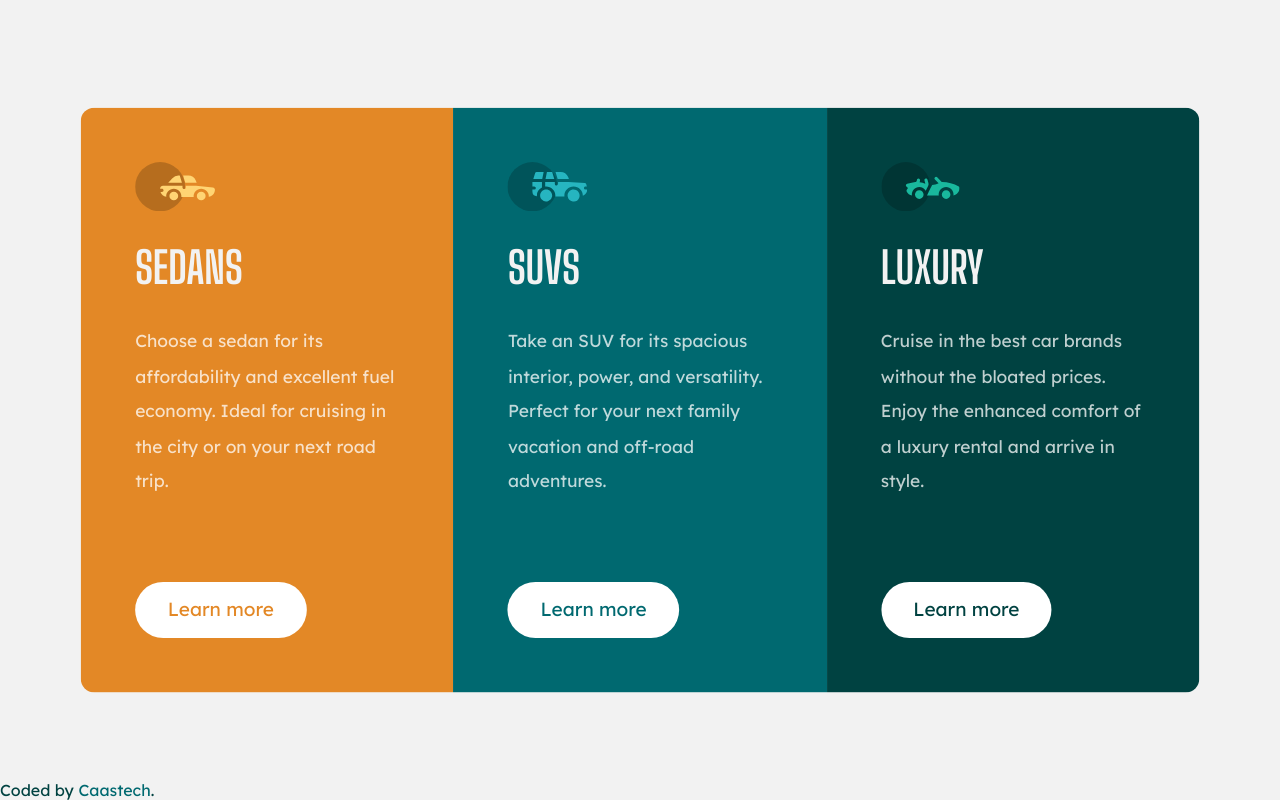
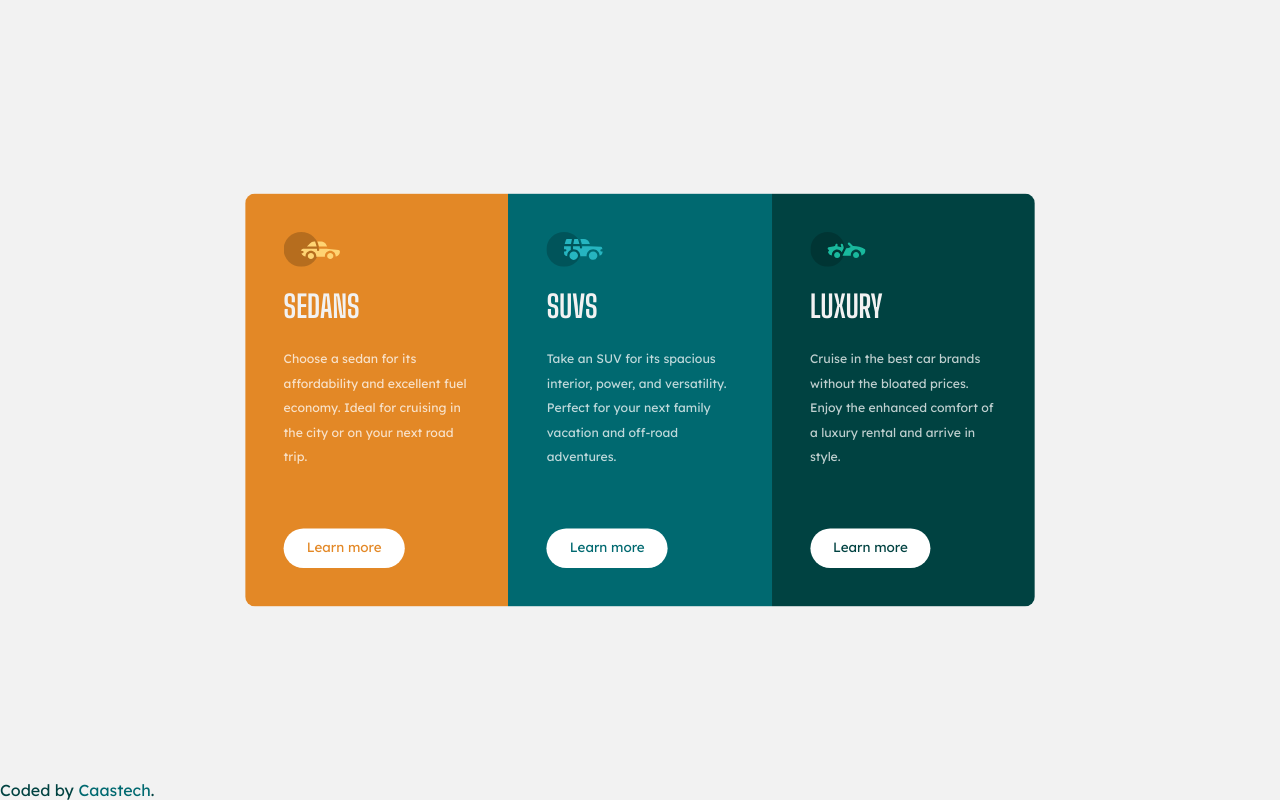
Before and after one commit to caastech/car-columns, a plain HTML site: page index.html in a window 1280 px wide. Drawn offline with Linux system fonts and the light colour scheme.

Commit message:
Fixed Scalling Issue

```diff
--- a/style.css
+++ b/style.css
@@ -140,7 +140,7 @@ h1 {
     .card-list {
         display: grid;
         grid-template-columns: repeat(3,1fr);
-        transform: scale(1.7);
+        transform: scale(1.2);
     }
 
     .card {
```
